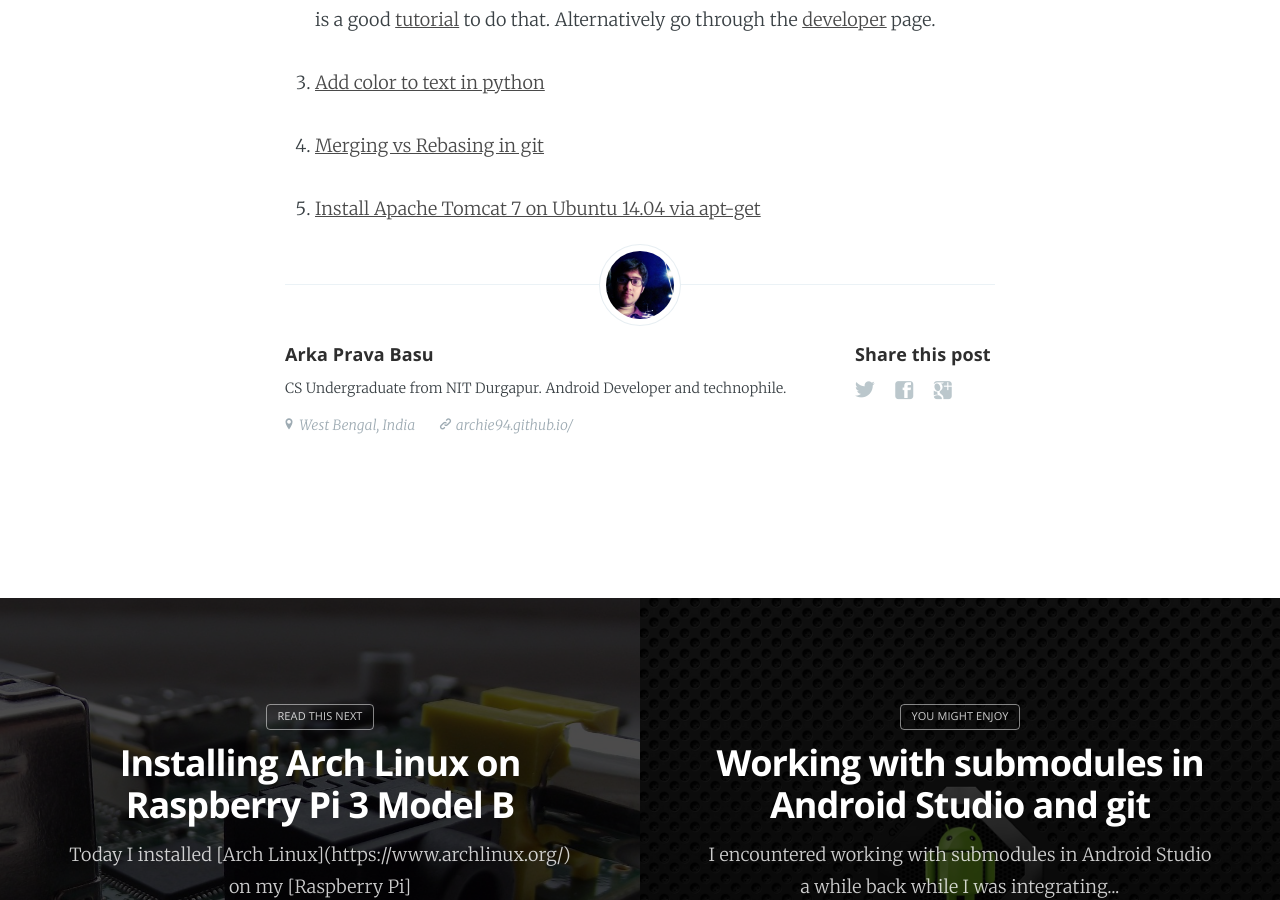
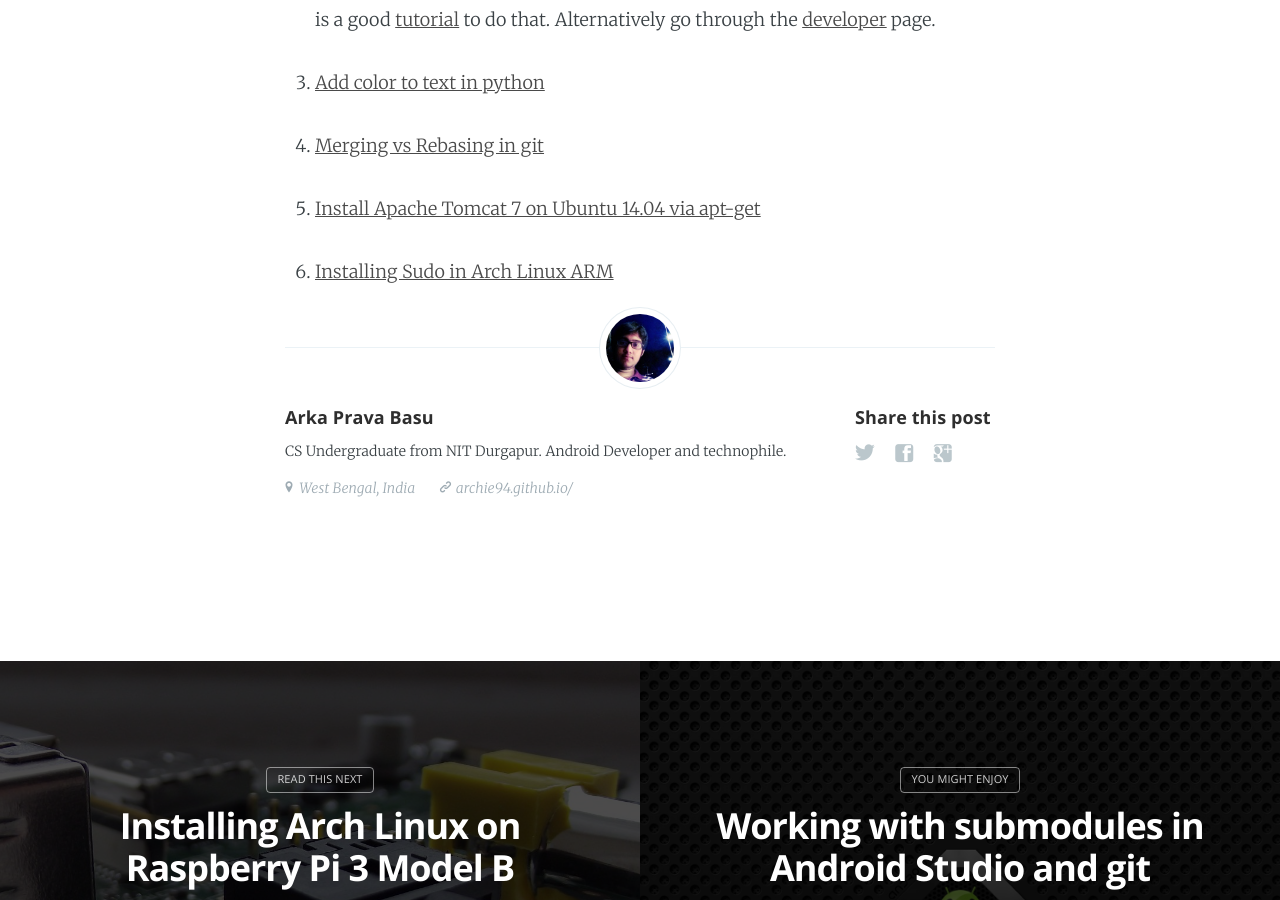
Before and after one commit to archie94/blogs, a Jekyll site: the page built from _posts/2017-02-07-blog-of-blogs.md, in a window 1280 px wide and 900 px high, scrolled down 967 px. Built offline with Jekyll 4.4.1, drawn with Linux system fonts in a browser that asks for light colours; nearby versions of some CDN libraries.

Commit message:
Add links
Signed-off-by: Arka Prava Basu <arkaprava94@gmail.com>

```diff
--- a/_posts/2017-02-07-blog-of-blogs.md
+++ b/_posts/2017-02-07-blog-of-blogs.md
@@ -21,3 +21,5 @@ Here I plan to keep links of exciting blog posts which I encounter. I will go on
 4. [Merging vs Rebasing in git](https://www.atlassian.com/git/tutorials/merging-vs-rebasing)
 
 5. [Install Apache Tomcat 7 on Ubuntu 14.04 via apt-get](https://www.digitalocean.com/community/tutorials/how-to-install-apache-tomcat-7-on-ubuntu-14-04-via-apt-get)
+
+6. [Installing Sudo in Arch Linux ARM](https://www.reddit.com/r/raspberry_pi/comments/4skwiq/arch_linux_arm_tutorial_part_2_installing_sudo/?st=j3ag3dpv&sh=537cfee1)
```
Also changed, not shown: _posts/2017-05-27-install-arch-linux-on-raspberry-pi3-model-b.md (+2 -0 lines).
